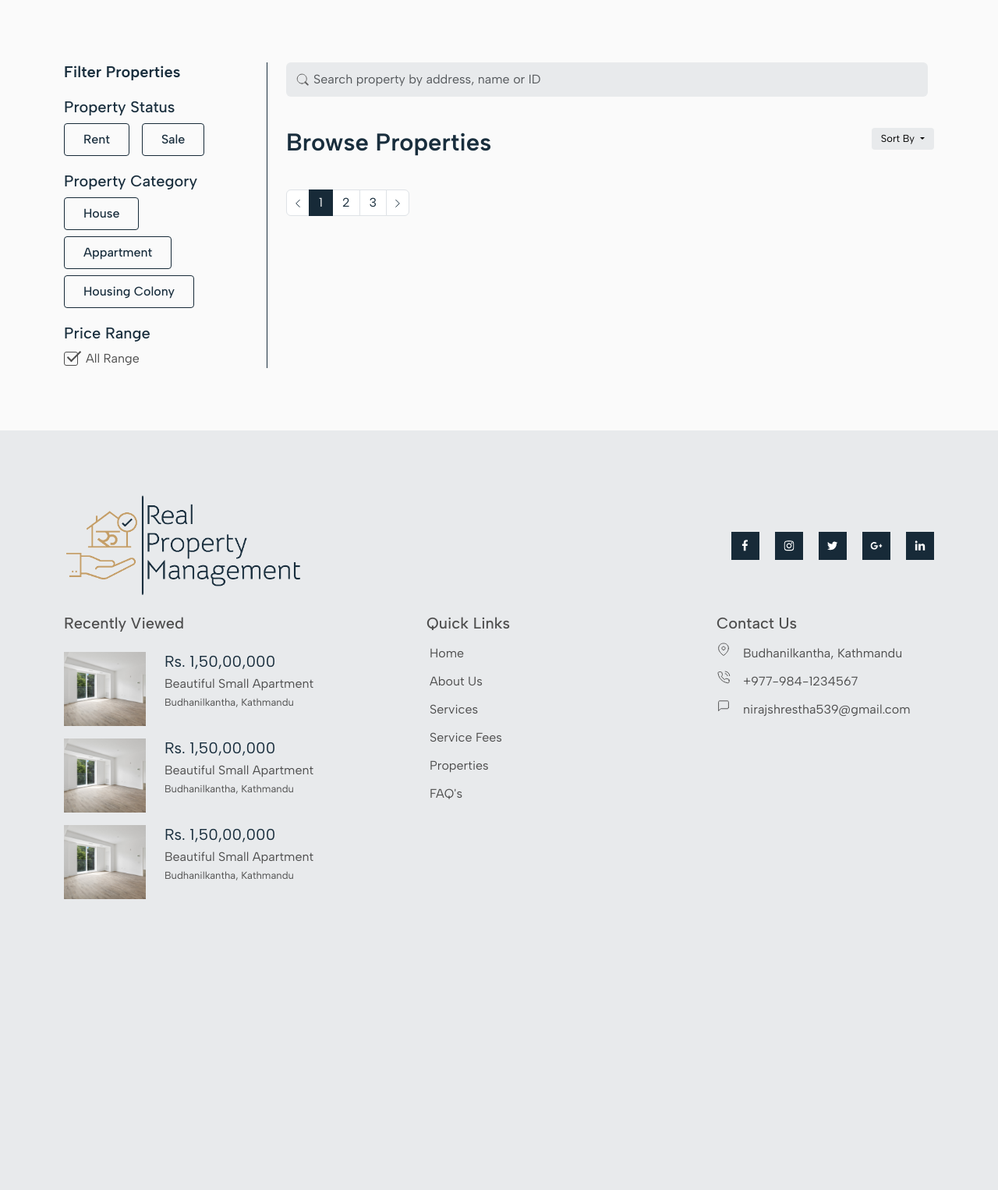
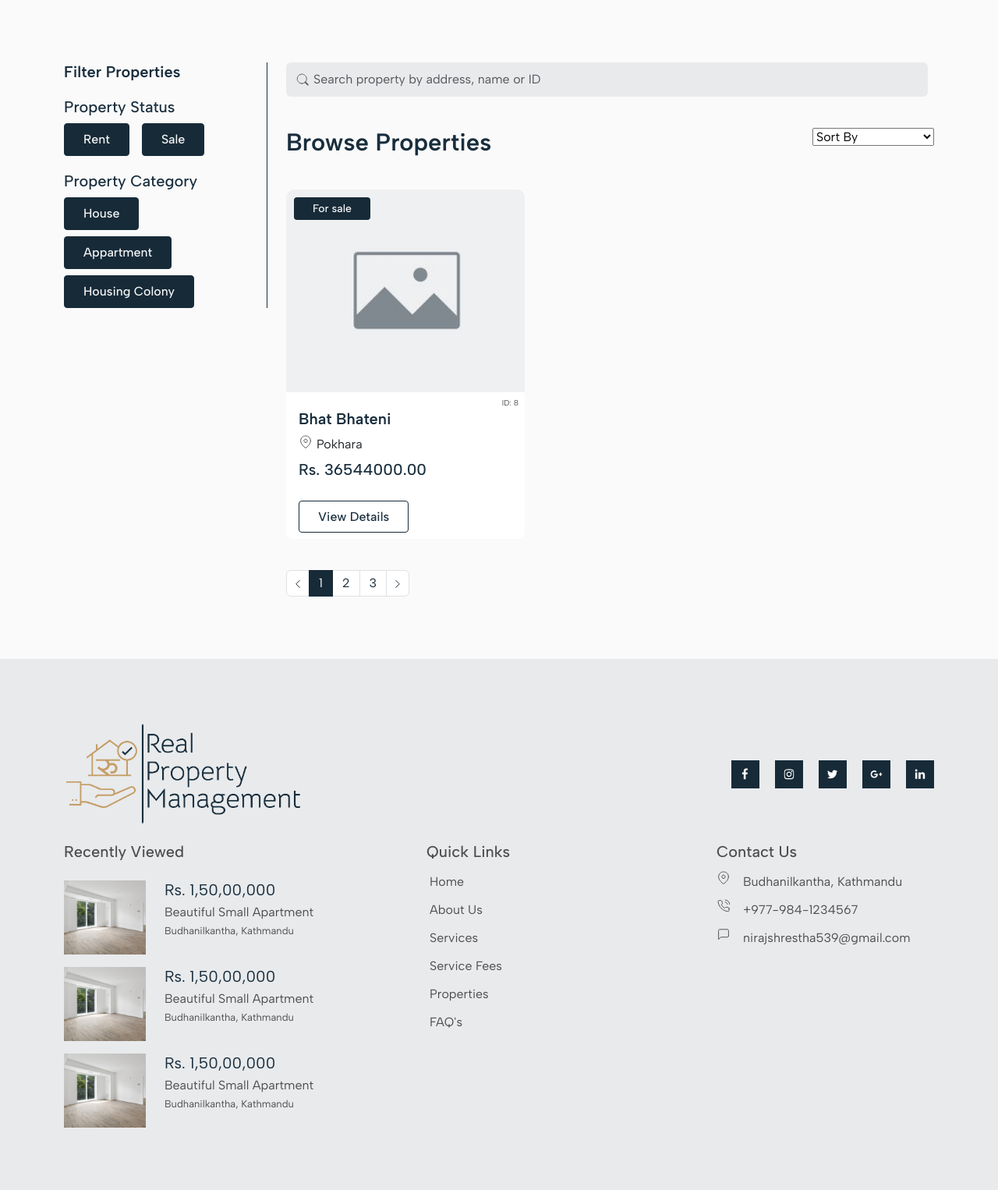
Before and after one commit to annofisri/Real-Property-Management, a PHP site: page /properties in a window 1280 px wide. Shown: the part 93-1619 px from the top of the page at 78% size. Before the commit the page ends 1246 px from the top, so only its background shows below. Run offline with PHP 8.4, Linux system fonts and the light colour scheme; data comes from the database, SQL or seed files in the repository; data that the repository does not hold is empty; some libraries are stand-ins or nearby versions.

Commit message:
dynamic filter, featured section, new section

```diff
--- a/core/TableManager.php
+++ b/core/TableManager.php
@@ -110,7 +110,7 @@ class TableManager
         $params = [];
 
         if(is_array($buildConditions)){
-            $where = $buildConditions['where'];
+            $where = 'WHERE ' . $buildConditions['where'];
             $params = $buildConditions['params'];
         }
 
@@ -188,6 +188,8 @@ class TableManager
             }
         }
 
+        // echo $sql;
+
         $stmt->execute();
         return $stmt->fetchAll();
 
--- a/public/pages/properties.php
+++ b/public/pages/properties.php
@@ -30,7 +30,7 @@
             <div class="row">
 
                 <div class="filters col-md-3">
-                    <form method="post">
+                    <form id="filter_form">
                         <h5 class="title">
                             Filter Properties
                         </h5>
@@ -38,42 +38,31 @@
                             Property Status
                         </h6>
                         <div class="property-status-btns d-flex gap-3">
-                            <label for="rentCheckbox">
-                                <input type="checkbox" id="rentCheckbox" name="rentStatus" value="true">
-                                <div class="property-status-btn checkbox-btn" onclick="toggleCheckbox('#rentCheckbox')">Rent</div>
+                            <label for="checkbox-rent">
+                                <input type="checkbox" id="checkbox-rent" name="type[]" value="rent" checked>
+                                <div class="property-status-btn checkbox-btn">Rent</div>
                             </label>
-                            <label for="saleCheckbox">
-                                <input type="checkbox" id="saleCheckbox" name="saleStatus" value="true">
-                                <div class="property-status-btn checkbox-btn" onclick="toggleCheckbox('#saleCheckbox')">Sale</div>
+                            <label for="checkbox-sale">
+                                <input type="checkbox" id="checkbox-sale" name="type[]" value="sale" checked>
+                                <div class="property-status-btn checkbox-btn">Sale</div>
                             </label>
                         </div>
                         <h6 class="property-category">
                             Property Category
                         </h6>
                         <div class="property-category-btn d-flex flex-column gap-2">
-                            <label for="houseCheckbox">
-                                <input type="checkbox" id="houseCheckbox" name="houseCategory" value="true">
-                                <div class="property-status-btn checkbox-btn" onclick="toggleCheckbox('#houseCheckbox')">House</div>
+                            <label for="checkbox-cat-1">
+                                <input type="checkbox" id="checkbox-cat-1" name="category_id[]" value="1" checked>
+                                <div class="property-status-btn checkbox-btn">House</div>
                             </label>
-                            <label for="appartmentCheckbox">
-                                <input type="checkbox" id="appartmentCheckbox" name="appartmentCategory" value="true">
-                                <div class="property-status-btn checkbox-btn" onclick="toggleCheckbox('#appartmentCheckbox')">Appartment</div>
+                            <label for="checkbox-cat-2">
+                                <input type="checkbox" id="checkbox-cat-2" name="category_id[]" value="2" checked>
+                                <div class="property-status-btn checkbox-btn">Appartment</div>
                             </label>
-                            <label for="housingColonyCheckbox">
-                                <input type="checkbox" id="housingColonyCheckbox" name="housingColonyCategory" value="true">
-                                <div class="property-status-btn checkbox-btn" onclick="toggleCheckbox('#housingColonyCheckbox')">Housing Colony</div>
+                            <label for="checkbox-cat-3">
+                                <input type="checkbox" id="checkbox-cat-3" name="category_id[]" value="3" checked>
+                                <div class="property-status-btn checkbox-btn">Housing Colony</div>
                             </label>
-                            <!-- <label for="landCheckbox">
-                                <input type="checkbox" id="landCheckbox" name="landCategory" value="true">
-                                <div class="property-status-btn checkbox-btn" onclick="toggleCheckbox('#landCheckbox')">Land</div>
-                            </label> -->
-                        </div>
-                        <h6 class="property-price-range">
-                            Price Range
-                        </h6>
-                        <div class="property-price-range-checkbox">
-                            <input type="checkbox" id="all-range" name="all-range" value="all-range" checked disabled>
-                            <label for="all-range">All Range</label><br>
                         </div>
                     </form>
                 </div>
@@ -89,7 +78,7 @@
                                         <path d="M15.75 16.6314L12.4875 13.3689" stroke="#4E4E4E" stroke-width="2" stroke-linecap="round" stroke-linejoin="round" />
                                     </svg>
                                 </div>
-                                <input class="form-control me-2 search-input" type="search" placeholder="Search property by address, name or ID" aria-label="Search">
+                                <input class="form-control me-2 search-input" id="search-property" type="search" placeholder="Search property by address, name or ID" aria-label="Search">
                             </form>
                         </div>
                         <div class="browse-properties col-md-12 d-flex">
@@ -99,15 +88,13 @@
                             </h4>
                             <div class="sort-by">
                                 <div class="dropdown">
-                                    <button class="btn btn-secondary dropdown-toggle" type="button" id="dropdownMenuButton1" data-bs-toggle="dropdown" aria-expanded="false">
-                                        Sort By
-                                    </button>
-                                    <ul class="dropdown-menu" aria-labelledby="dropdownMenuButton1">
-                                        <li><a class="dropdown-item" href="#">Price: Low to High</a></li>
-                                        <li><a class="dropdown-item" href="#">Price: High to Low</a></li>
-                                        <li><a class="dropdown-item" href="#">Newest</a></li>
-                                        <li><a class="dropdown-item" href="#">Oldest</a></li>
-                                    </ul>
+                                    <select name="sort_by" id="sort_by">
+                                        <option value="">Sort By</option>
+                                        <option value="price-low-high">Price: Low to High</option>
+                                        <option value="price-high-low">Price: High to Low</option>
+                                        <option value="property-desc">Newest</option>
+                                        <option value="property-asc">Oldest</option>
+                                    </select>
                                 </div>
                             </div>
 
@@ -116,7 +103,33 @@
 
                         </div>
 
-                        <div class="row all-properties">
+                        <div class="row" id="property-list">
+                            <div class="col-md-4">
+                                <div class="property-item">
+                                    <div class="card property-card" style="width: 306px;">
+                                        <div class="card-img-top position-relative">
+                                            <div class="property-type sale">
+                                                For sale
+                                            </div>
+                                            <img src="./assets/images/placeholder.jpg" alt="product-img" class="img-fluid w-100 h-100">
+                                            <div class="property-id d-flex justify-content-end p-2">
+                                                ID: 8
+                                            </div>
+                                        </div>
+                                        <div class="card-body ">
+                                            <h5 class="card-title">Bhat Bhateni</h5>
+                                            <div class="d-flex location">
+                                                <div class="icon-box">
+                                                    <img src="./assets/images/location-icon.svg" alt="location-icon" class="h-100 img-fluid w-100">
+                                                </div>
+                                                <div>Pokhara</div>
+                                            </div>
+                                            <p class="card-text">Rs. 36544000.00</p>
+                                            <a href="/property-single?id=8" class="view-details-btn">View Details</a>
+                                        </div>
+                                    </div>
+                                </div>
+                            </div>
 
                         </div>
                         <div class="pagination-section">
@@ -154,108 +167,90 @@
     <?php include_once 'tags/footer.php'; ?>
     <?php include_once './includes/scripts.php'; ?>
 
+    <script>
 
-    <?php
-    //     function propertyCard($id = '1', $type = 'sale', $image = 'product-img.png', $title = 'Beautiful Apartment', $location = 'Kathmandu', $price = 'Rs. 1,50,000', $category = 'Apartment')
-    //     {
-
-
-    //         $card = '
-
-    //       <div class="card property-card" style="width: 306px;">
-    //         <div class="card-img-top position-relative" >
-    //           <div class="property-type ' . $type . '">For ' . ucfirst($type) . '</div>
-    //           <img src="./assets/images/' . $image . '" alt="product-img" class="img-fluid w-100 h-100">
-    //           <div class="property-id d-flex justify-content-end p-2">ID: ' . $id . '</div>
-
-    //           ' . ($category == '' ? '' : '<div class="property-category">' . $category . '</div>') . '
-    //         </div>
-    //         <div class="card-body ">
-
-    //           <h5 class="card-title">' . $title . '</h5>
-    //           <div class="d-flex location">
-    //                 <div class="icon-box">
-    //                   <img src="./assets/images/location-icon.svg" alt="location-icon" class="h-100 img-fluid w-100" />
-    //                 </div>
-    //                 <a class="nav-link" href=""> ' . $location . '</a>
-    //           </div>
-    //           <p class="card-text">' . $price . '</p>
-    //           <a href="/property-single" class="view-details-btn">View Details</a>
-    //         </div>
-    //       </div>
-
-    //   ';
-    //         return $card;
-    //     }
-
-    ?>
-
-
-    <script>
-        //property card component
-        function propertyCard(id = '', type = '', image = '', title = '', location = '', price = '', category = '') {
-            return `
-                <div class="card property-card" style="width: 306px;">
-                    <div class="card-img-top position-relative" >
-                        <div class="property-type ${type}">
-                            For ${type}
-                        </div>
-                        <img src="./assets/images/${image ? image : 'placeholder.jpg'}" alt="product-img" class="img-fluid w-100 h-100">
-                        <div class="property-id d-flex justify-content-end p-2">
-                            ID: ${id}
-                        </div>
-                        ${category == '' ? '' : `<div class="property-category">${category}</div>`}
-                    </div>
-                    <div class="card-body ">
-                        <h5 class="card-title">${title}</h5>
-                        <div class="d-flex location">
-                                <div class="icon-box">
-                                 <img src="./assets/images/location-icon.svg" alt="location-icon" class="h-100 img-fluid w-100" />
-                                </div>
-                                <a class="nav-link" href=""> ${location}</a>
-                        </div>
-                        <p class="card-text">Rs. ${price}</p>
-                        <a href="/property-single?id=${id}" class="view-details-btn">View Details</a>
-                    </div>
-                </div>
-            `;
-        }
 
         $(document).ready(function() {
 
-            function toggleCheckbox(checkbox) {
-                $(checkbox).prop('checked', !$(checkbox).prop('checked'));
+            $('#filter_form').on('click', '.checkbox', function(){
+                $(this).prop('checked', !$(this).prop('checked'));
+            });
+
+            var properties = [];
+
+            const handleChange = function() {
+                $('#property-list').addClass('opacity-05');
+                const searchProperty = $('#search-property').val();
+                const sortBy = $('#sort_by').val();
+                let formData = 'filterProperty&';
+                formData += $('#filter_form').serialize();
+                if(searchProperty){
+                    formData += `&searchProperty=${encodeURIComponent(searchProperty)}`;
+                }
+                if(sortBy){
+                    formData += `&sortBy=${encodeURIComponent(sortBy)}`;
+                }
+
+                $.ajax({
+                    url: '/api/property.php',
+                    type: 'GET',
+                    data: formData,
+                    success: function(response) {
+                        properties = response.data;
+                        // Update the URI using the History API
+                        const newUri = '?' + formData;
+                        history.pushState({}, '', newUri);
+                        getPropertiesByFilter();
+                    },
+                    error: function(error) {
+                        console.error('Error:', error);
+                    },
+                    complete: function(){
+                        $('#property-list').removeClass('opacity-05');
+                    }
+                });
             }
 
-            $.ajax({
-                url: 'api/property.php?action=getAll',
-                method: 'GET',
-                dataType: 'json',
-                success: function(response) {
-                    console.log(response);
-                    if (response.success) {
-                        $('.properties .all-properties').html('');
-                        response.data.forEach(property => {
-                            $('.properties .all-properties').append(`
-                                <div class = "col-md-4 property-item" >
-                                    ${propertyCard(
-                                        property.id,
-                                        property.type,
-                                        property.image,
-                                        property.name,
-                                        property.address,
-                                        property.price,
-                                        property.category
-                                    )}
+            handleChange();
+
+            $('#filter_form input, #sort_by, #search-property').on('change', handleChange);
+
+            function getPropertiesByFilter() {
+                if(properties.length > 0){
+                    $('#property-list').empty();
+                    properties.forEach(property => {
+                        $('#property-list').append(`
+                            <div class="col-md-4">
+                                <div class="property-item">
+                                    <div class="card property-card">
+                                        <div class="card-img-top position-relative">
+                                            <div class="property-type ${property.type}">
+                                                For ${property.type}
+                                            </div>
+                                            <img src="./assets/images/${property.default_image || "placeholder.jpg"}" alt="product-img" class="img-fluid w-100 h-100">
+                                            <div class="property-id d-flex justify-content-end p-2">
+                                                ID: ${property.id}
+                                            </div>
+                                        </div>
+                                        <div class="card-body ">
+                                            <h5 class="card-title">${property.name}</h5>
+                                            <div class="d-flex location">
+                                                <div class="icon-box">
+                                                    <img src="./assets/images/location-icon.svg" alt="location-icon" class="h-100 img-fluid w-100">
+                                                </div>
+                                                <div>${property.address}, ${property.city_name}, ${property.district_name}, ${property.province_name}</div>
+                                            </div>
+                                            <p class="card-text">Rs. ${property.price}</p>
+                                            <a href="/property-single?id=${property.id}" class="view-details-btn">View Details</a>
+                                        </div>
+                                    </div>
                                 </div>
-                                `);
-                        });
-                    }
-                },
-                error: function(err) {
-                    console.log(err);
+                            </div>
+                        `);
+                    });
                 }
-            });
+            }
+
         });
     </script>
 </body>
```
Also changed, not shown: public/api/property.php (+42 -0 lines), public/pages/home.php (+142 -128 lines), public/assets/style.css, public/assets/style.scss, 1 other file.
